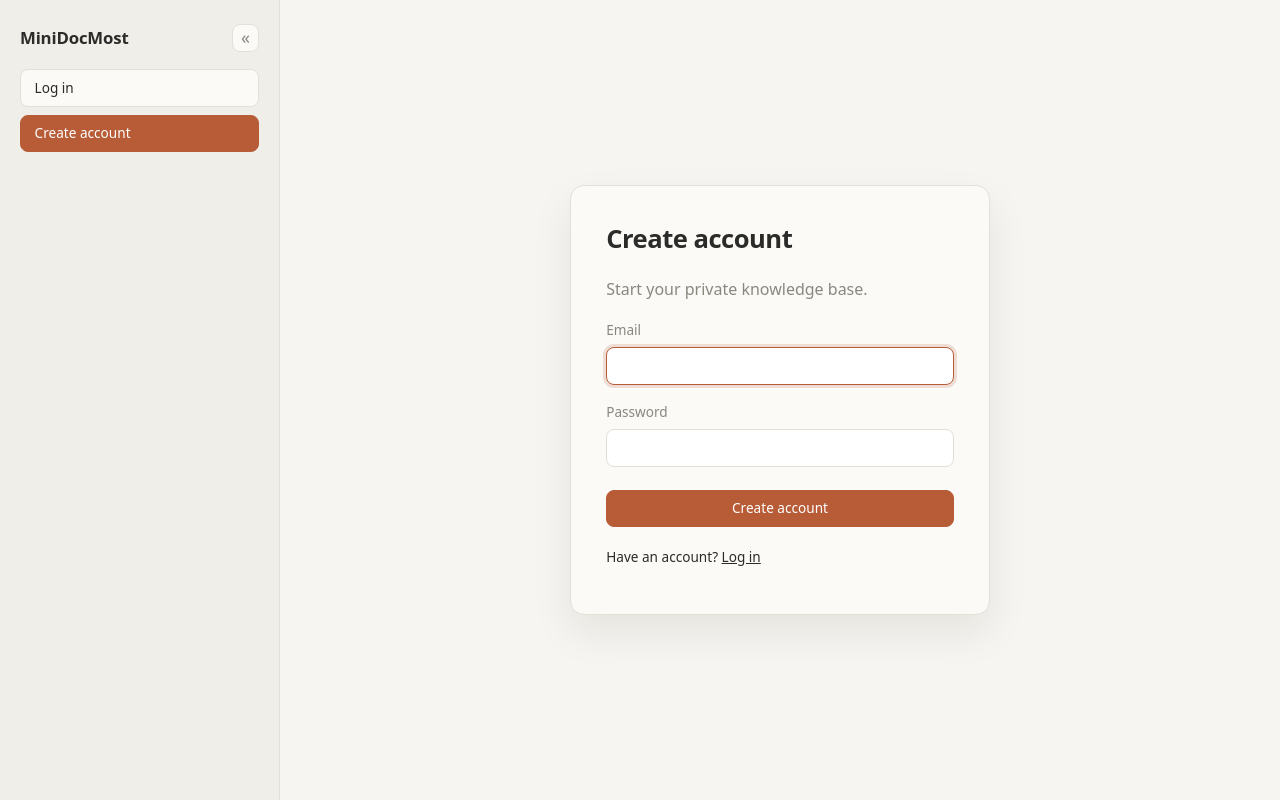
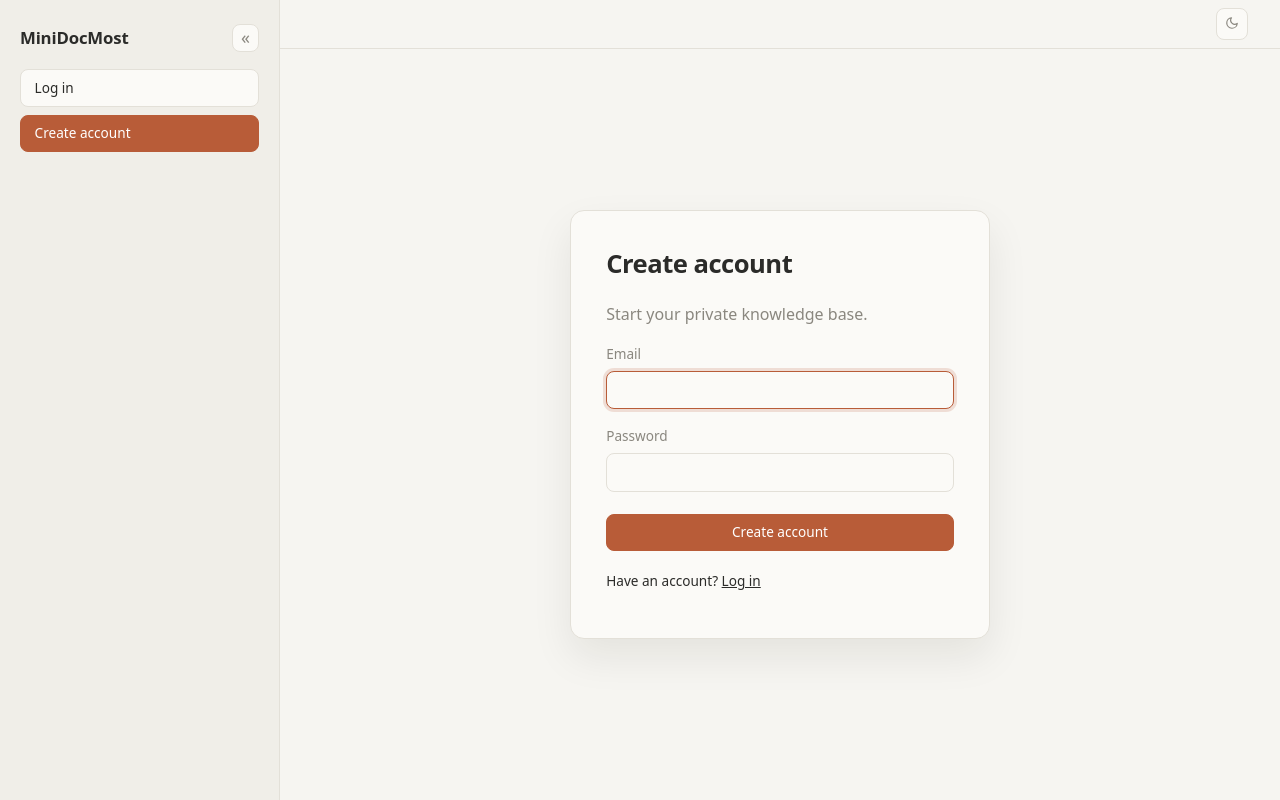
Before and after one commit to dny1020/doction, a FastAPI app: page /register in a window 1280 px wide. Run offline with FastAPI, Linux system fonts and the light colour scheme; some libraries are stand-ins or nearby versions.

Commit message:
Add dark/light theme toggle and avatar in topbar
- Theme toggle (moon/sun SVG icons) persisted to localStorage,
  auto-detects prefers-color-scheme on first visit
- Avatar circle top-right with initial letter, color derived from
  email hash for visual variety
- Dark mode palette: warm earthy dark tones matching existing feel
- Topbar sticky bar hosts both controls without changing any logic
- Smooth 0.2s transitions on all key surfaces when switching theme
- auth-input, auth-error, btn-danger all have proper dark overrides

Co-Authored-By: Claude Sonnet 4.6 <noreply@anthropic.com>

```diff
--- a/app/static/style.css
+++ b/app/static/style.css
@@ -14,6 +14,38 @@
   --editor-measure: 1200px;
   --font-sans: ui-sans-serif, system-ui, -apple-system, "Segoe UI", Roboto, Helvetica, Arial, sans-serif;
   --font-mono: ui-monospace, "SF Mono", "JetBrains Mono", "Fira Code", Menlo, Consolas, monospace;
+}
+
+/* ---------- Dark mode ---------- */
+[data-theme="dark"] {
+  --bg: #1a1815;
+  --surface: #222019;
+  --sidebar-bg: #1e1c18;
+  --text: #e8e4dc;
+  --muted: #6b6760;
+  --border: #2e2b26;
+  --accent: #d4713f;
+  --accent-soft: #2e1b0a;
+  --code-bg: #27251f;
+  --mark: #3d2c08;
+}
+
+/* Smooth theme transitions on key surfaces */
+body,
+.sidebar,
+.topbar,
+.content-body,
+.auth-card,
+.btn,
+.new-btn,
+.user-block,
+.search input,
+.editor-textarea,
+.preview {
+  transition:
+    background-color 0.2s ease,
+    border-color 0.2s ease,
+    color 0.2s ease;
 }
 
 * { box-sizing: border-box; }
@@ -217,12 +249,88 @@ a { color: inherit; }
 
 .muted { color: var(--muted); }
 
+/* ---------- Topbar ---------- */
+.topbar {
+  position: sticky;
+  top: 0;
+  z-index: 30;
+  display: flex;
+  justify-content: flex-end;
+  align-items: center;
+  padding: 0.5rem 2rem;
+  background: var(--bg);
+  border-bottom: 1px solid var(--border);
+  min-height: 3rem;
+}
+
+.topbar-right {
+  display: flex;
+  align-items: center;
+  gap: 0.6rem;
+}
+
+/* ---------- Theme toggle ---------- */
+.theme-toggle {
+  font: inherit;
+  cursor: pointer;
+  border: 1px solid var(--border);
+  background: var(--surface);
+  color: var(--muted);
+  border-radius: var(--radius);
+  width: 2rem;
+  height: 2rem;
+  display: flex;
+  align-items: center;
+  justify-content: center;
+  padding: 0;
+  transition: background 0.15s ease, color 0.15s ease, border-color 0.15s ease;
+}
+.theme-toggle:hover {
+  background: var(--accent-soft);
+  color: var(--text);
+  border-color: var(--accent);
+}
+.theme-toggle:focus-visible {
+  outline: none;
+  box-shadow: 0 0 0 3px rgba(184, 92, 56, 0.22);
+}
+
+/* Light mode: show moon (click → dark). Dark mode: show sun (click → light). */
+.theme-icon-sun { display: none; }
+[data-theme="dark"] .theme-icon-moon { display: none; }
+[data-theme="dark"] .theme-icon-sun { display: flex; }
+
+/* ---------- Avatar ---------- */
+.avatar {
+  width: 2rem;
+  height: 2rem;
+  border-radius: 50%;
+  background: var(--accent);
+  color: #fff;
+  display: flex;
+  align-items: center;
+  justify-content: center;
+  font-size: 0.78rem;
+  font-weight: 700;
+  letter-spacing: 0;
+  user-select: none;
+  flex-shrink: 0;
+  cursor: default;
+  box-shadow: 0 1px 4px rgba(0, 0, 0, 0.18);
+}
+
 /* ---------- Content ---------- */
 .content {
+  display: flex;
+  flex-direction: column;
+  transition: padding-left 0.2s ease;
+}
+
+.content-body {
+  flex: 1;
   padding: 3rem 3.5rem;
   display: flex;
   justify-content: center;
-  transition: padding 0.2s ease;
 }
 
 .page, .placeholder { width: 100%; max-width: var(--measure); }
@@ -263,8 +371,11 @@ a { color: inherit; }
   color: #fff;
 }
 .btn-primary:hover { background: #a04e2f; border-color: #a04e2f; }
+[data-theme="dark"] .btn-primary:hover { background: #bf6235; border-color: #bf6235; }
 .btn-danger { color: #9a3a2a; }
 .btn-danger:hover { background: #f3dad3; border-color: #f3dad3; }
+[data-theme="dark"] .btn-danger { color: #e07060; }
+[data-theme="dark"] .btn-danger:hover { background: #3a1a14; border-color: #3a1a14; }
 
 .btn-ghost {
   background: transparent;
@@ -388,6 +499,7 @@ a { color: inherit; }
   min-height: 70vh;
   display: grid;
   place-items: center;
+  width: 100%;
 }
 
 .auth-card {
@@ -397,6 +509,9 @@ a { color: inherit; }
   border-radius: 14px;
   padding: 2rem 2.2rem;
   box-shadow: 0 18px 40px rgba(29, 24, 14, 0.08);
+}
+[data-theme="dark"] .auth-card {
+  box-shadow: 0 18px 40px rgba(0, 0, 0, 0.45);
 }
 
 .auth-card h1 {
@@ -418,7 +533,8 @@ a { color: inherit; }
   padding: 0.6rem 0.75rem;
   border: 1px solid var(--border);
   border-radius: var(--radius);
-  background: #fff;
+  background: var(--surface);
+  color: var(--text);
   font-size: 0.95rem;
 }
 
@@ -445,6 +561,10 @@ a { color: inherit; }
   border-radius: 8px;
   margin-top: 0.9rem;
 }
+[data-theme="dark"] .auth-error {
+  background: #3a1a14;
+  color: #e07060;
+}
 
 /* ---------- Responsive ---------- */
 @media (max-width: 820px) {
@@ -468,7 +588,8 @@ a { color: inherit; }
     opacity: 0;
   }
   .sidebar-collapsed .content { padding-left: 1.25rem; }
-  .content { padding: 1.75rem 1.25rem; }
+  .content-body { padding: 1.75rem 1.25rem; }
+  .topbar { padding: 0.5rem 1.25rem; }
   .sidebar-toggle--show { display: inline-block; }
   .sidebar-collapsed .sidebar-toggle--show { display: inline-block; }
   .sidebar-overlay { opacity: 0; }
--- a/app/templates/base.html
+++ b/app/templates/base.html
@@ -5,11 +5,18 @@
   <meta name="viewport" content="width=device-width, initial-scale=1">
   <title>{% block title %}MiniDocMost{% endblock %}</title>
   <script>
-    /* Apply saved sidebar state before paint to avoid a flash. */
+    /* Apply saved sidebar state + theme before paint to avoid a flash. */
     try {
       if (localStorage.getItem('sidebarCollapsed') === '1')
         document.documentElement.classList.add('sidebar-collapsed');
     } catch (e) {}
+    try {
+      var _t = localStorage.getItem('theme');
+      if (!_t) _t = window.matchMedia('(prefers-color-scheme: dark)').matches ? 'dark' : 'light';
+      document.documentElement.setAttribute('data-theme', _t);
+    } catch (e) {
+      document.documentElement.setAttribute('data-theme', 'light');
+    }
   </script>
   <link rel="stylesheet" href="/static/style.css">
   <script src="/static/vendor/htmx.min.js" defer></script>
@@ -60,7 +67,25 @@
       {% endif %}
     </aside>
     <main class="content">
-      {% block content %}{% endblock %}
+      <div class="topbar">
+        <div class="topbar-right">
+          <button class="theme-toggle" type="button" onclick="toggleTheme()"
+                  title="Toggle theme" aria-label="Toggle theme">
+            <span class="theme-icon-moon" aria-hidden="true">
+              <svg xmlns="http://www.w3.org/2000/svg" width="14" height="14" viewBox="0 0 24 24" fill="none" stroke="currentColor" stroke-width="2" stroke-linecap="round" stroke-linejoin="round"><path d="M21 12.79A9 9 0 1 1 11.21 3 7 7 0 0 0 21 12.79z"/></svg>
+            </span>
+            <span class="theme-icon-sun" aria-hidden="true">
+              <svg xmlns="http://www.w3.org/2000/svg" width="14" height="14" viewBox="0 0 24 24" fill="none" stroke="currentColor" stroke-width="2" stroke-linecap="round" stroke-linejoin="round"><circle cx="12" cy="12" r="5"/><line x1="12" y1="1" x2="12" y2="3"/><line x1="12" y1="21" x2="12" y2="23"/><line x1="4.22" y1="4.22" x2="5.64" y2="5.64"/><line x1="18.36" y1="18.36" x2="19.78" y2="19.78"/><line x1="1" y1="12" x2="3" y2="12"/><line x1="21" y1="12" x2="23" y2="12"/><line x1="4.22" y1="19.78" x2="5.64" y2="18.36"/><line x1="18.36" y1="5.64" x2="19.78" y2="4.22"/></svg>
+            </span>
+          </button>
+          {% if user_email %}
+          <div class="avatar" id="user-avatar" title="{{ user_email }}">{{ user_email[0] | upper }}</div>
+          {% endif %}
+        </div>
+      </div>
+      <div class="content-body">
+        {% block content %}{% endblock %}
+      </div>
     </main>
   </div>
   <script>
@@ -78,6 +103,23 @@
       toggles.forEach(function (btn) { btn.setAttribute('aria-expanded', String(expanded)); });
       try { localStorage.setItem('sidebarCollapsed', collapsed ? '1' : '0'); } catch (e) {}
     }
+
+    function toggleTheme() {
+      var root = document.documentElement;
+      var next = root.getAttribute('data-theme') === 'dark' ? 'light' : 'dark';
+      root.setAttribute('data-theme', next);
+      try { localStorage.setItem('theme', next); } catch (e) {}
+    }
+
+    (function () {
+      var avatar = document.getElementById('user-avatar');
+      if (!avatar) return;
+      var palette = ['#c0604a','#4a7fc0','#4aab6e','#8b5fc0','#c0914a','#4aabc0','#c05473','#7a9c4a'];
+      var email = avatar.getAttribute('title') || '';
+      var h = 0;
+      for (var i = 0; i < email.length; i++) h = (h * 31 + email.charCodeAt(i)) & 0xfffffff;
+      avatar.style.background = palette[h % palette.length];
+    })();
 
     syncSidebarAria();
 
```
